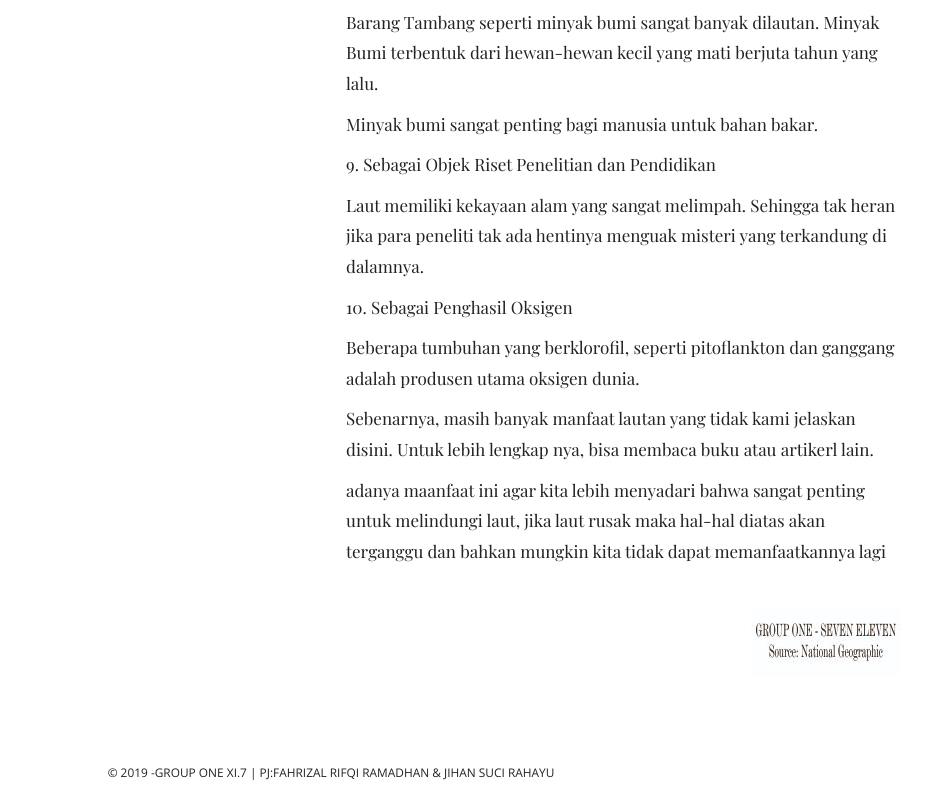
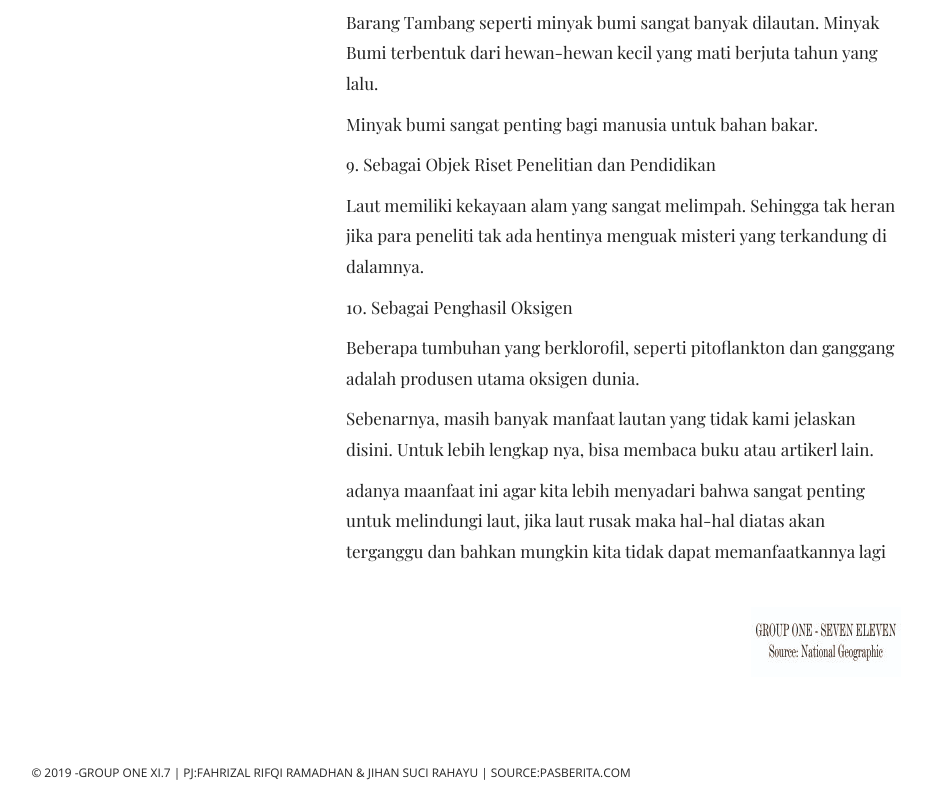
Before and after one commit to SMAKBO/tugas-labkom-2019-xi-7-the-world-ocean, a plain HTML site: page Delicious/nevada/index3.html in a window 1280 px wide. Shown: the part 2301-3094 px from the top of the page, without its empty margins (309-1241 px from the left). Drawn offline with nearby package versions, Linux system fonts and the light colour scheme.

Commit message:
Update index3.html

```diff
--- a/Delicious/nevada/index3.html
+++ b/Delicious/nevada/index3.html
@@ -161,7 +161,7 @@ sumberdaya alam bagi generasi yang akan datang
 	<!-- Copyright -->
 	<footer>
 		<div class="container">
-			<p class="text-center">© 2019 -<a href="https://instagram.com/satujuh.sapakat/">GROUP ONE XI.7 | PJ:Fahrizal Rifqi Ramadhan & JIhan Suci Rahayu</a></p>
+			<p class="text-center">© 2019 -<a href="https://instagram.com/satujuh.sapakat/">GROUP ONE XI.7 | PJ:Fahrizal Rifqi Ramadhan & JIhan Suci Rahayu </a> | Source:<a href="https://pasberita.com/manfaat-laut-bagi-manusia/">PasBerita.com</a></p>
 		</div>
 	</footer>
 
```
